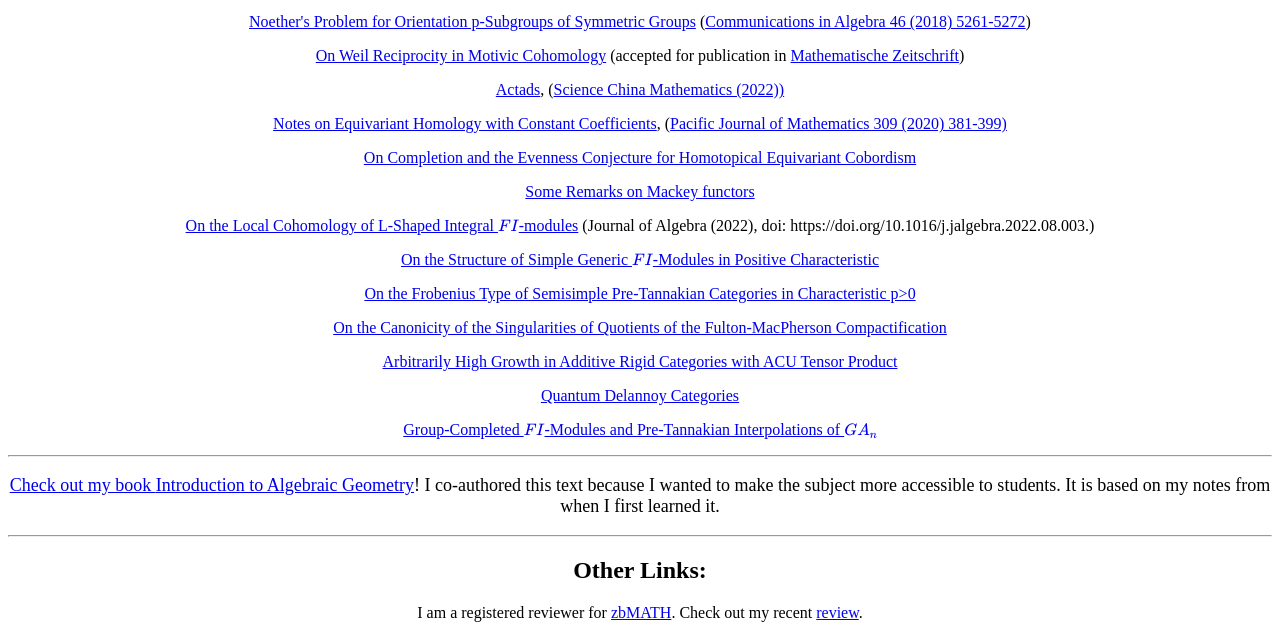
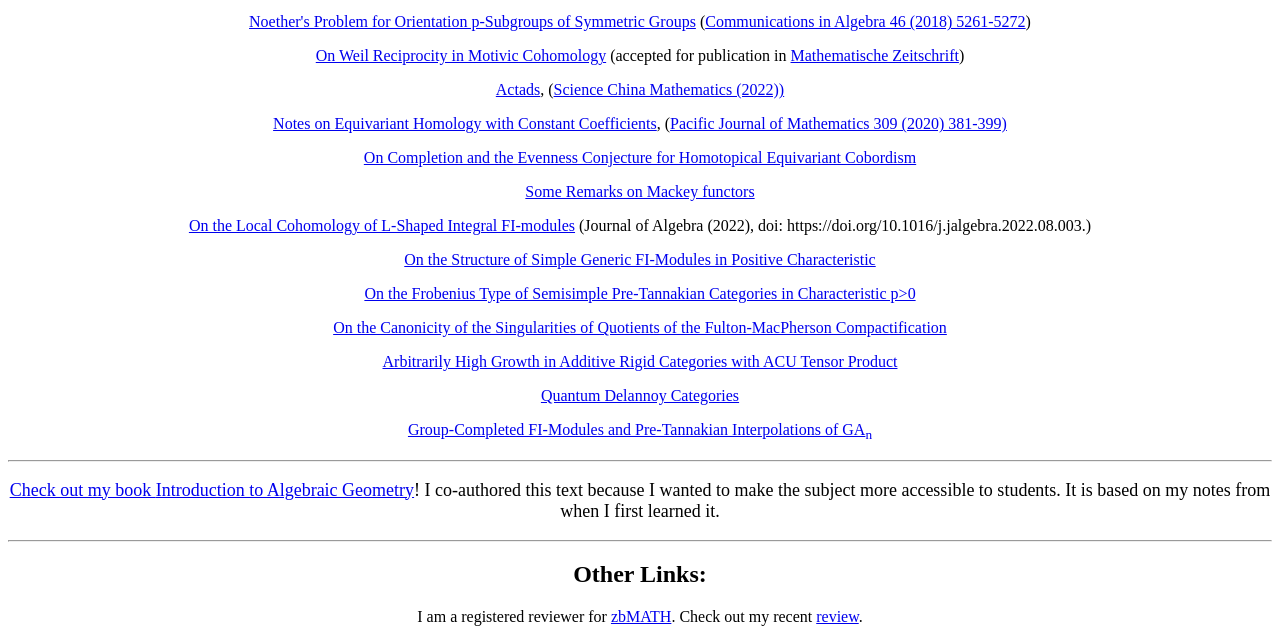
Before and after one commit to krizsophie/krizsophie.github.io, a plain HTML site: page index.html in a window 1280 px wide. Shown: the part 675-1310 px from the top of the page. Drawn offline with nearby package versions, Linux system fonts and the light colour scheme; some packages are replaced by stand-ins of ours.

Commit message:
Update index.html
No math. Subscript?

```diff
--- a/index.html
+++ b/index.html
@@ -24,14 +24,14 @@
 <p align=center><A href="EvennessConjecture23071.pdf">On Completion and the Evenness Conjecture for Homotopical Equivariant Cobordism </a></p>
 <p align=center><A href="MackeyChains22051arXiv.pdf">Some Remarks on Mackey functors</a></p>
 
-<p align=center><A href="SpechtralL21121.pdf">On the Local Cohomology of L-Shaped Integral $FI$-modules</a> (Journal of Algebra (2022),
+<p align=center><A href="SpechtralL21121.pdf">On the Local Cohomology of L-Shaped Integral FI-modules</a> (Journal of Algebra (2022),
 doi: https://doi.org/10.1016/j.jalgebra.2022.08.003.)</p>
-<p align=center><A href="FunctorsDLambda22051.pdf">On the Structure of Simple Generic $FI$-Modules in Positive Characteristic</a></p>
+<p align=center><A href="FunctorsDLambda22051.pdf">On the Structure of Simple Generic FI-Modules in Positive Characteristic</a></p>
 <p align=center><A href="VerlindePosCombined22054.pdf">On the Frobenius Type of Semisimple Pre-Tannakian Categories in Characteristic p>0</a></p>
 <p align=center><A href="Canonicity22061.pdf">On the Canonicity of the Singularities of Quotients of the Fulton-MacPherson Compactification</a></p>
 <p align=center><A href="ACUCategory23085.pdf">Arbitrarily High Growth in Additive Rigid Categories with ACU Tensor Product</a></p>
 <p align=center><A href="SquaredGrowth23088.pdf">Quantum Delannoy Categories</a></p>
-<p align=center><A href="FIPMModules23099.pdf">Group-Completed $FI$-Modules and Pre-Tannakian Interpolations of $GA_n$
+<p align=center><A href="FIPMModules23099.pdf">Group-Completed FI-Modules and Pre-Tannakian Interpolations of GA<sub>n</sub>
 
 
 
```
